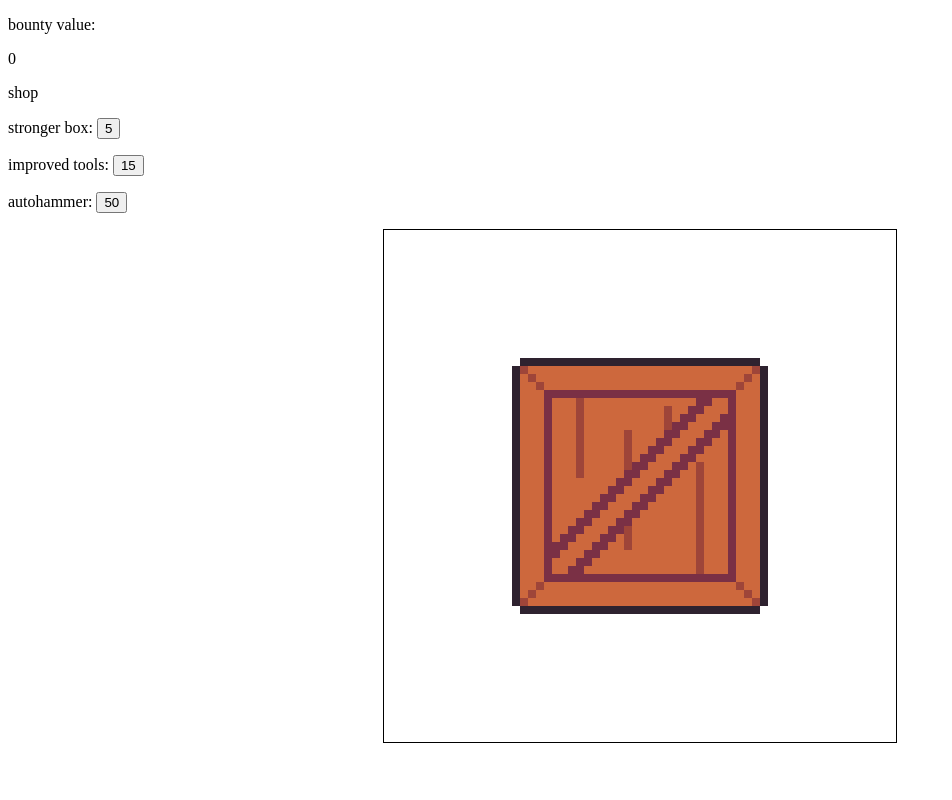
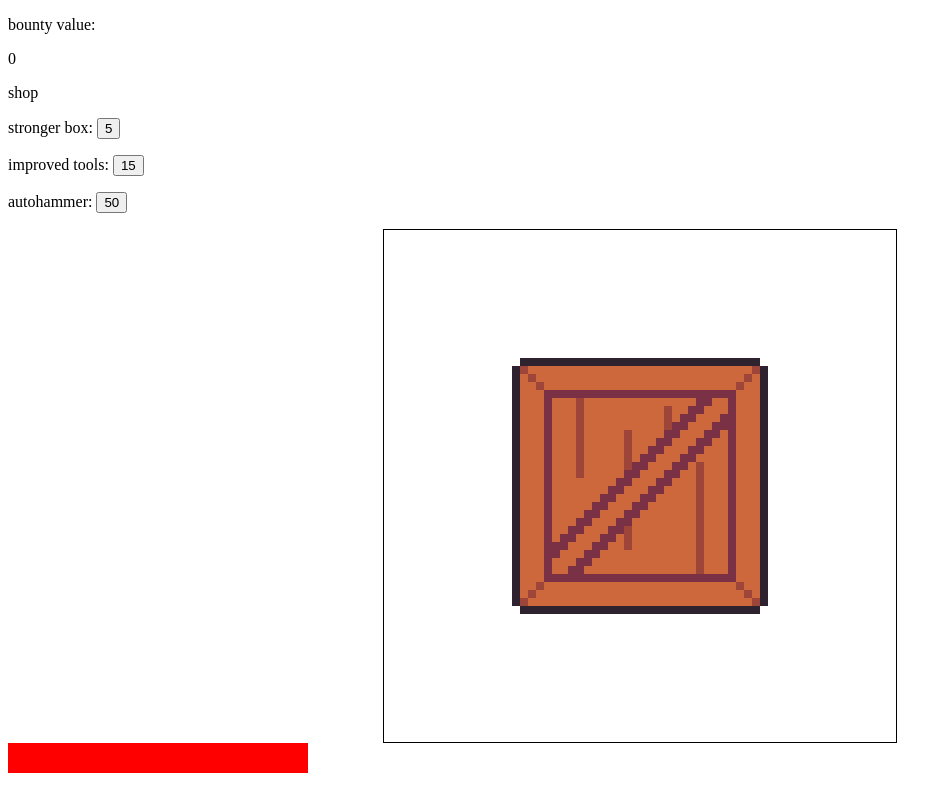
Before and after one commit to JusaTiVi/-457-JavaScript-clicker-peli-, a plain HTML site: page index.html in a window 1280 px wide. Shown: the whole page, without its empty margins (0-952 px from the left). Drawn offline with Linux system fonts and the light colour scheme.

Commit message:
Add files via upload

```diff
--- a/css/style.css
+++ b/css/style.css
@@ -14,3 +14,18 @@ canvas {
 .shrink {
     transform: scale(0.8) rotate(10deg);
 }
+
+.healthbar {
+    width: 300px;
+    height: 30px;
+
+    overflow: hidden;
+}
+
+#healthfill {
+    width: 100%;
+    height: 100%;
+
+    background: red;
+    transition: width 0.2s;
+}
--- a/index.html
+++ b/index.html
@@ -19,6 +19,9 @@
     <div class="center">
         <canvas id="GameCanvas" width="512" height="512" onclick="nappi()"></canvas>
     </div>
+    <div class="healthbar">
+        <div id="healthfill"></div>
+    </div>
 </body>
 
 <script src="js/main.js"></script>
--- a/js/main.js
+++ b/js/main.js
@@ -5,6 +5,15 @@ breakspd = 1 // damage dealt per click
 bounty = 0 // player currency
 bountymult = 1 // amount of bounty granted per box
 boxhp = 3 //box health
+
+//visual health bar for the box
+const healthfill = document.getElementById("healthfill")
+function updateHP() {
+    let currenthp = boxhp - damage
+    let healthpercent = (currenthp / boxhp) * 100
+
+    healthfill.style.width = healthpercent + "%"
+}
 
 //shop item base prices
 morehp = 5
@@ -40,6 +49,7 @@ function updateUI() {
     document.getElementById("strongerbox").textContent = Math.round(morehp * 10) / 10
     document.getElementById("strongertools").textContent = Math.round(tooldmg * 10) / 10
     document.getElementById("autohammer").textContent = Math.round(hammercost * 10) / 10
+    updateHP()
 }
 
 //starting bounty
@@ -51,6 +61,7 @@ function nappi() {
 
     //calculates the amount of damage required and dealt + how much bounty is granted
     damage += breakspd
+    updateHP()
     if (damage >= boxhp) {
         damage = 0
         bounty += bountymult
@@ -94,6 +105,7 @@ function autohammer() {
 //causes the autohammer to hurt the box after a given delay
 function hammer() {
     damage += hammerdmg
+    updateHP()
     if (damage >= boxhp) {
         damage = 0
         bounty += bountymult
```
